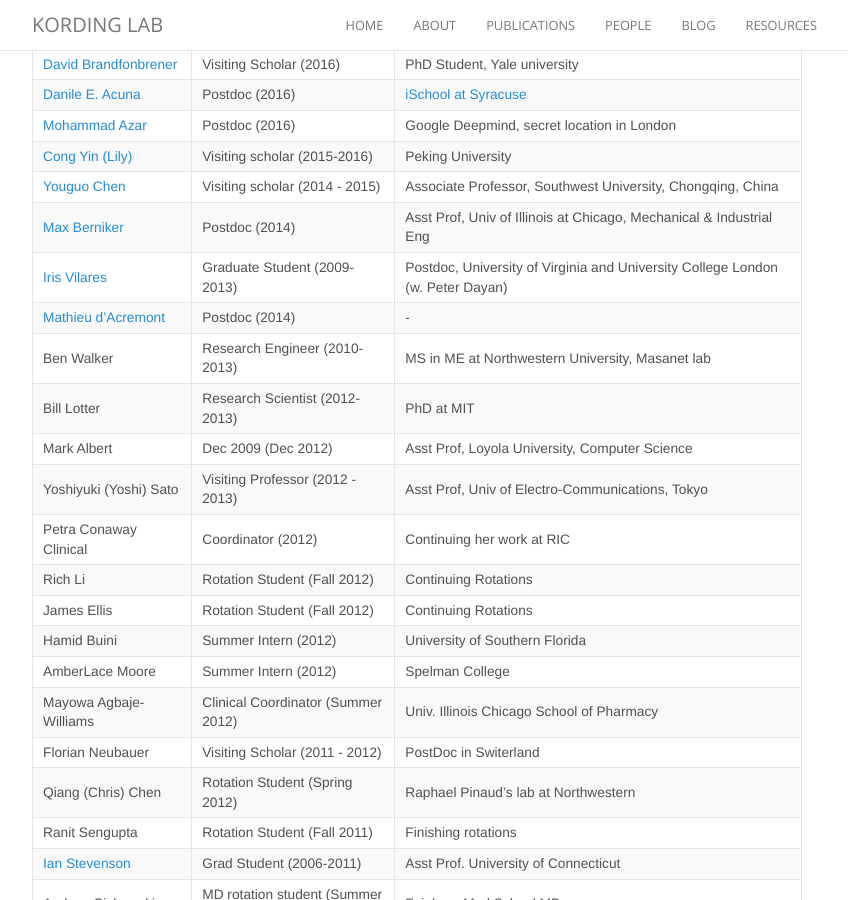
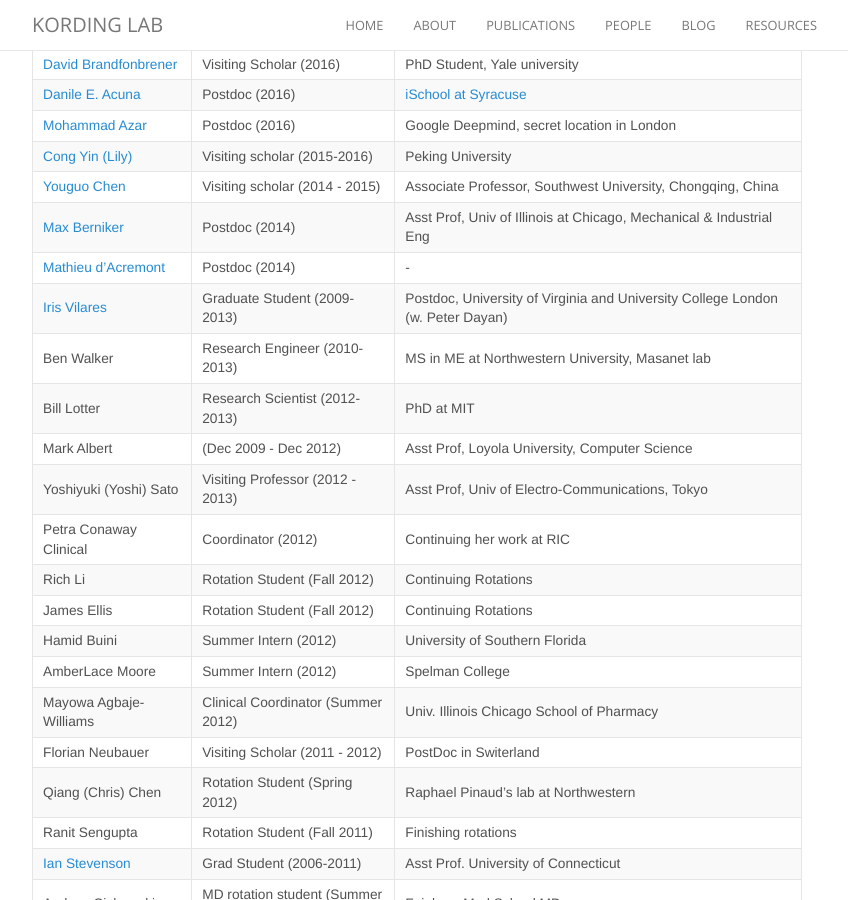
Before and after one commit to KordingLab/KordingLab.github.io, a Jekyll site: the page built from people.md, in a window 1280 px wide and 900 px high, scrolled down 3729 px. Shown: the whole window, without its empty margins (223-1071 px from the left). Built offline with Jekyll 4.4.1, drawn with Linux system fonts in a browser that asks for light colours; nearby versions of some CDN libraries; comment, search, counter and statistics services are not loaded.

Commit message:
alumni edited

```diff
--- a/people.md
+++ b/people.md
@@ -57,11 +57,11 @@ permalink: /people/
 | [Cong Yin (Lily)](http://kordinglab.com/people/cong_yin/index.html) | Visiting scholar (2015-2016) | Peking University |
 | [Youguo Chen](https://scholar.google.com/citations?user=wZQdEFAAAAAJ&hl=zh-CN) | Visiting scholar (2014 - 2015) | Associate Professor, Southwest University, Chongqing, China
 | [Max Berniker](http://sensorimotorcontrolatorium.uic.edu/)   | Postdoc (2014) | Asst Prof, Univ of Illinois at Chicago, Mechanical &amp; Industrial Eng |
+| [Mathieu d'Acremont](https://scholar.google.com/citations?user=D7ys4VQAAAAJ&hl=en) | Postdoc (2014) | - |
 | [Iris Vilares](https://scholar.google.com/citations?user=Ztwn608AAAAJ&hl=en)   | Graduate Student (2009-2013) | Postdoc, University of Virginia and University College London (w. Peter Dayan) |
-| [Mathieu d'Acremont](https://scholar.google.com/citations?user=D7ys4VQAAAAJ&hl=en) | Postdoc (2014) | - |
 | Ben Walker     | Research Engineer (2010-2013) | MS in ME at Northwestern University, Masanet lab |
 | Bill Lotter    | Research Scientist (2012-2013)| PhD at MIT |
-| Mark Albert	   | Dec 2009 (Dec 2012) | Asst Prof, Loyola University, Computer Science |
+| Mark Albert	   | (Dec 2009 - Dec 2012) | Asst Prof, Loyola University, Computer Science |
 | Yoshiyuki (Yoshi) Sato | Visiting Professor (2012 - 2013) | Asst Prof, Univ of Electro-Communications, Tokyo |
 | Petra Conaway	Clinical | Coordinator (2012) | Continuing her work at RIC |
 | Rich Li | Rotation Student (Fall 2012) | Continuing Rotations |
```
